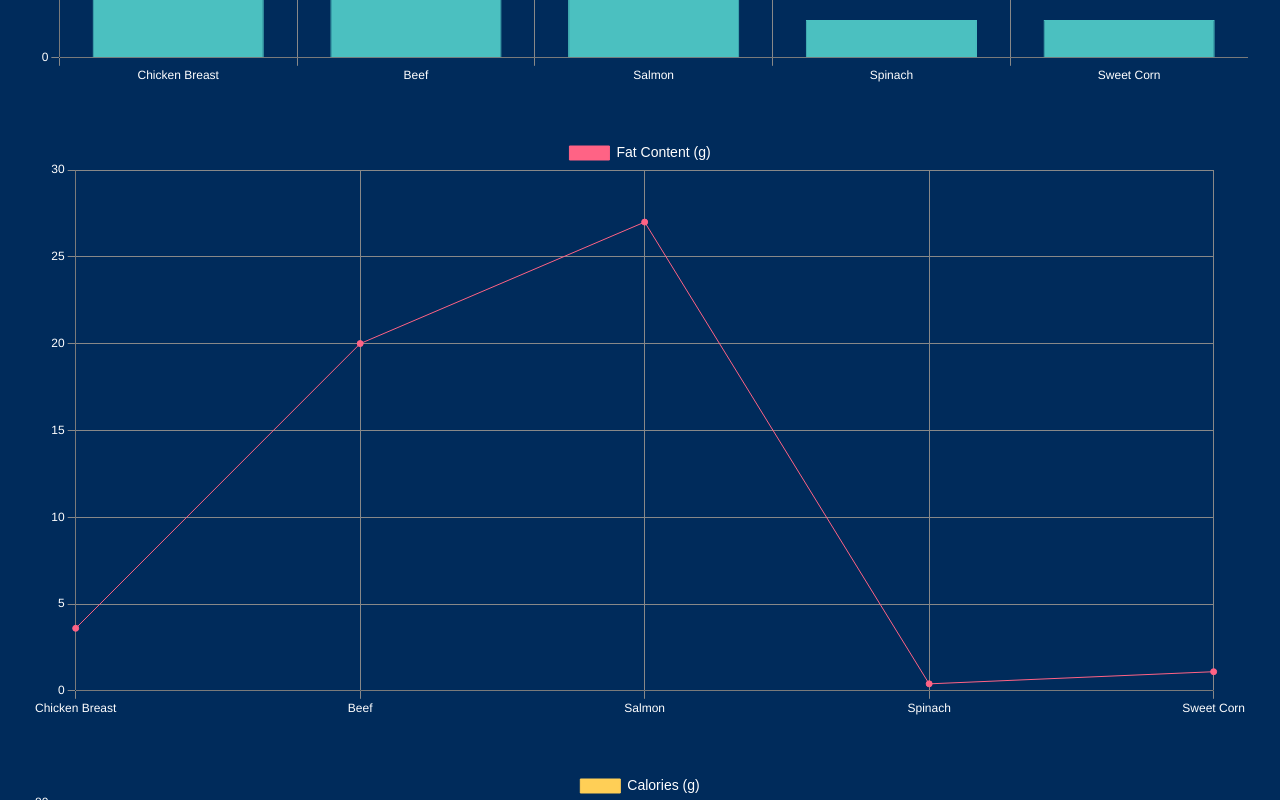
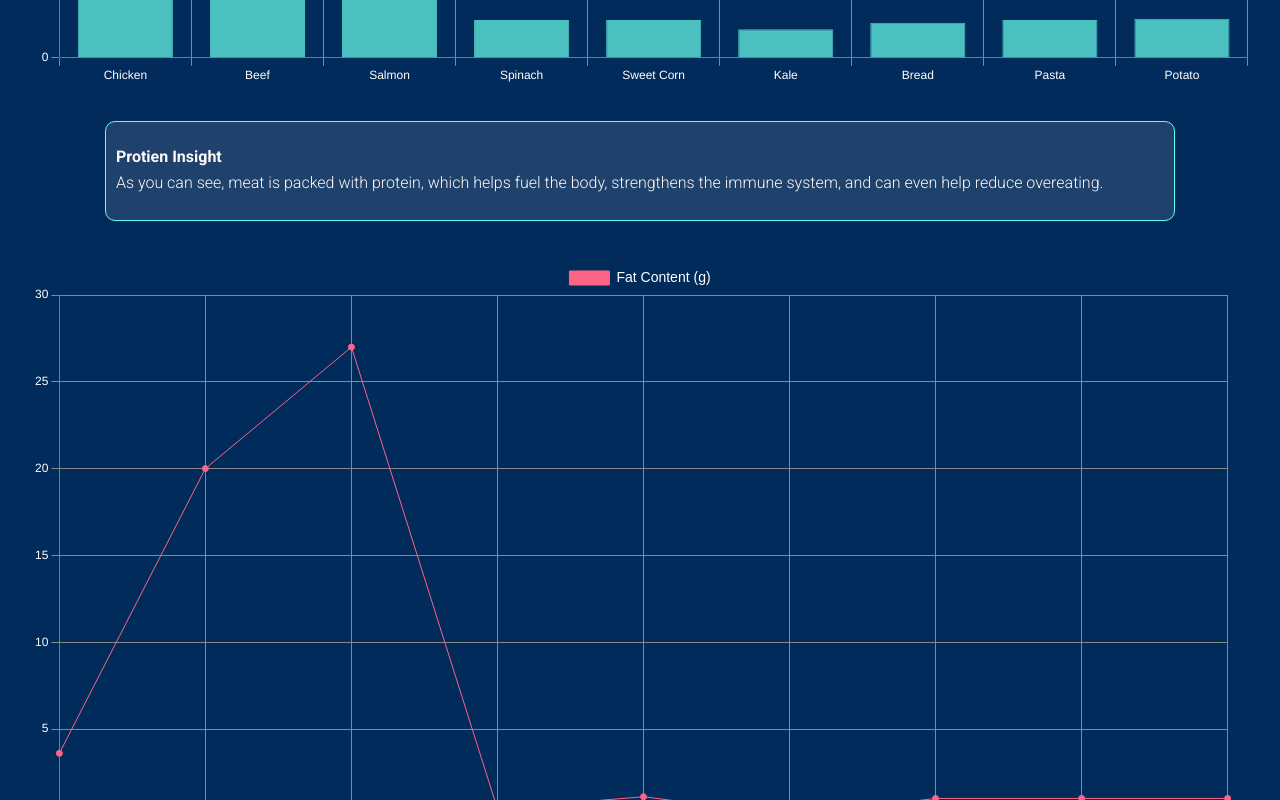
Before and after one commit to rashad3412/iNibble, a React (Vite) app: page /analyticsPage in a window 1280 px wide. Shown: the part 680-1480 px from the top of the page. Built offline with nearby package versions, Linux system fonts and the light colour scheme; a web font is replaced by a local one.

Commit message:
updated analytics page

```diff
--- a/src/components/ComparisonChart.jsx
+++ b/src/components/ComparisonChart.jsx
@@ -109,6 +109,14 @@ function ComparisonCharts() {
         chartType="bar"
         color="rgb(75, 192, 192)"
       />
+      <div className="chart-component-desc">
+        <h4>Protien Insight</h4>
+        <p className="align-chart-desc-p">
+          As you can see, meat is packed with protein, which helps fuel the
+          body, strengthens the immune system, and can even help reduce
+          overeating.
+        </p>
+      </div>
       <ChartComponent
         title="Fat Content (g)"
         data={foodComparisonData.map((item) => item.fat)}
--- a/src/data/FoodComparisonData.jsx
+++ b/src/data/FoodComparisonData.jsx
@@ -2,7 +2,7 @@
 
 const foodComparisonData = [
   {
-    name: "Chicken Breast",
+    name: "Chicken",
     type: "Meat",
     protein: 31,
     fat: 3.6,
@@ -34,6 +34,38 @@ const foodComparisonData = [
     carbs: 17,
     calories: 77,
   },
+  {
+    name: "Kale",
+    type: "Vegetable",
+    protein: 2.2,
+    fat: 0,
+    carbs: 6,
+    calories: 20,
+  },
+  {
+    name: "Bread",
+    type: "starch",
+    protein: 2.7,
+    fat: 1,
+    carbs: 15,
+    calories: 79,
+  },
+  {
+    name: "Pasta",
+    type: "starch",
+    protein: 2.9,
+    fat: 1,
+    carbs: 14,
+    calories: 75,
+  },
+  {
+    name: "Potato",
+    type: "starch",
+    protein: 3,
+    fat: 1,
+    carbs: 26,
+    calories: 110,
+  },
 
   // Add more items as needed
 ];
--- a/src/styles/analyticsPage.css
+++ b/src/styles/analyticsPage.css
@@ -31,6 +31,26 @@
   margin-top: 25px;
 }
 
+.chart-component-desc {
+  position: relative;
+  bottom: 15px;
+  font-family: "Roboto", sans-serif;
+  margin: 0 auto;
+  padding-left: 10px;
+  padding-bottom: 10px;
+  width: 88%;
+  color: #fff8f8;
+  font-weight: 300;
+  background-color: rgba(195, 192, 192, 0.153);
+  border: solid #66fcf1 0.5px;
+  border-radius: 10px;
+}
+
+.align-chart-desc-p {
+  position: relative;
+  bottom: 18px;
+}
+
 .align-key-isights-container {
   width: 94%;
   margin: 0 auto;
```
